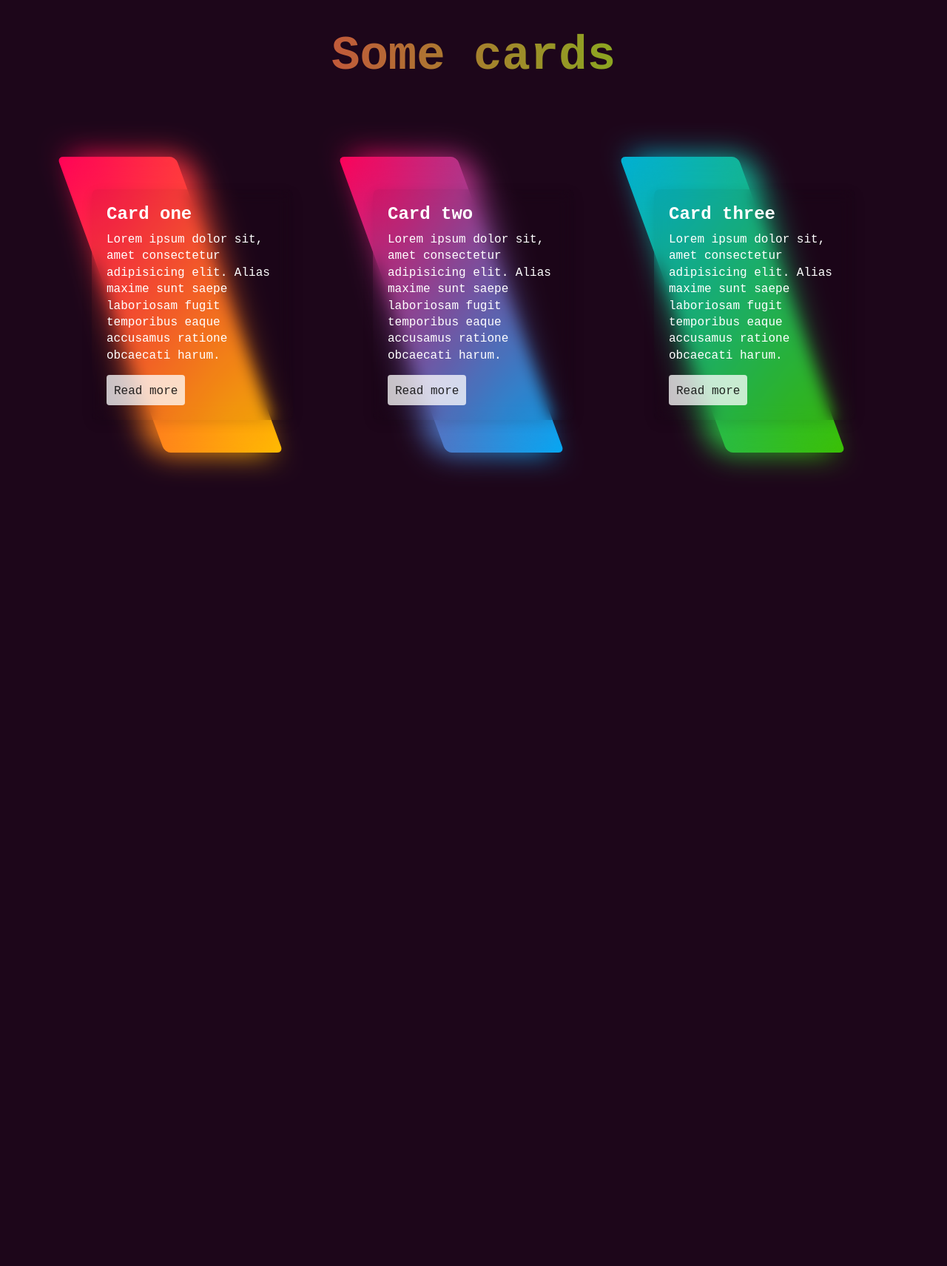
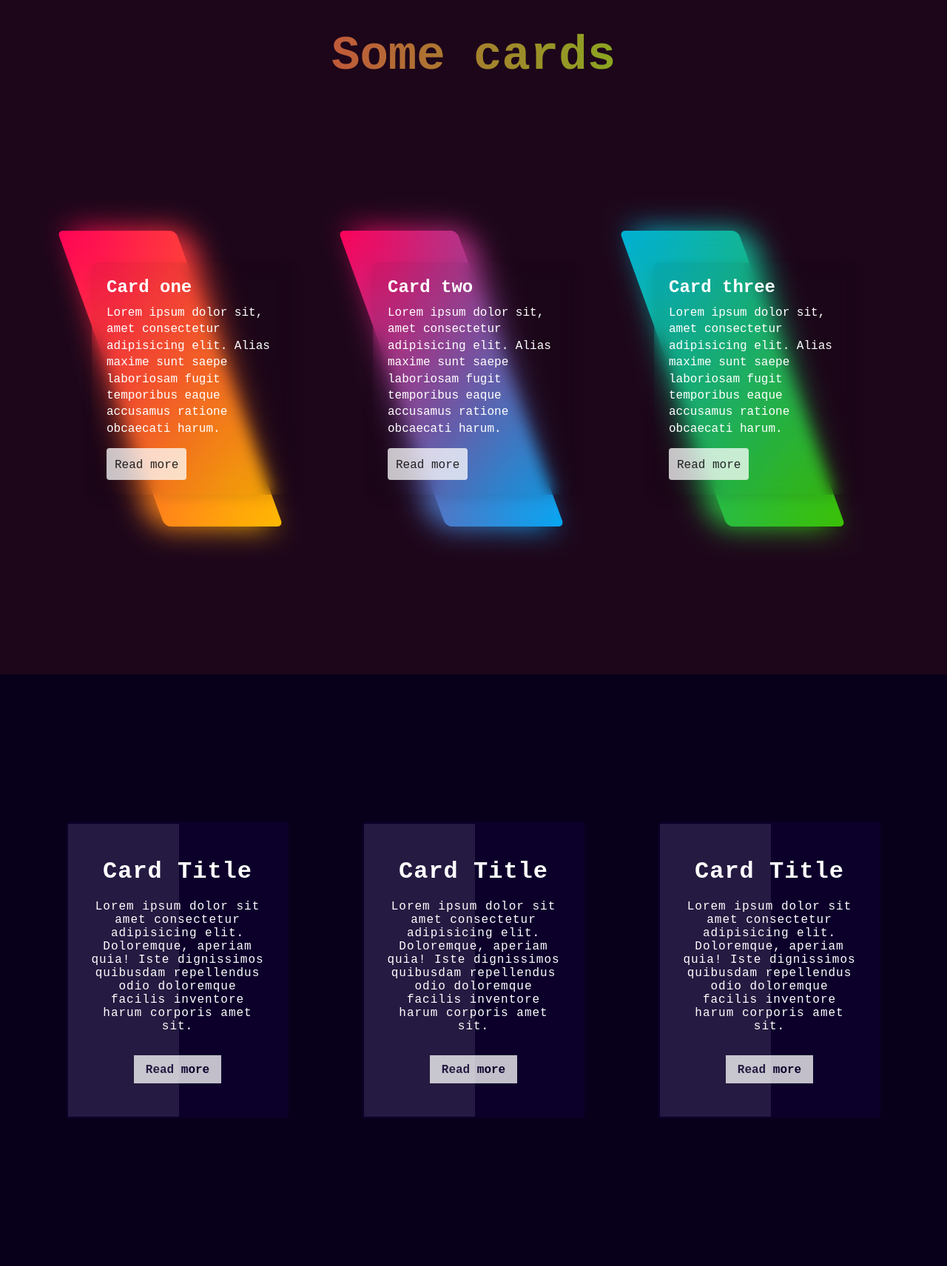
Before and after one commit to sahvanart/css-work, a PHP site: page /projects/old/cards/index.html in a window 1280 px wide. Shown: the whole page at 74% size. Before the commit the page ends 642 px from the top, so only its background shows below. Run offline with PHP 8.4, Linux system fonts and the light colour scheme.

Commit message:
added more cards to the cards project

```diff
--- a/projects/old/cards/index.html
+++ b/projects/old/cards/index.html
@@ -12,7 +12,7 @@
 <body>
     <h1>Some cards</h1>
 
-    <div class="container">
+    <section class="glowing">
         <div class="box">
             <span></span>
             <div class="content">
@@ -43,7 +43,46 @@
                 <a href="#">Read more</a>
             </div>
         </div>
-    </div>
+    </section>
+
+    <section class="shining">
+        <div class="card">
+            <span></span>
+            <span></span>
+            <span></span>
+            <span></span>
+            <div class="content">
+                <h2>1</h2>
+                <h3>Card Title</h3>
+                <p>Lorem ipsum dolor sit amet consectetur adipisicing elit. Doloremque, aperiam quia! Iste dignissimos quibusdam repellendus odio doloremque facilis inventore harum corporis amet sit.</p>
+                <a href="#">Read more</a>
+            </div>
+        </div>
+        <div class="card">
+            <span></span>
+            <span></span>
+            <span></span>
+            <span></span>
+            <div class="content">
+                <h2>2</h2>
+                <h3>Card Title</h3>
+                <p>Lorem ipsum dolor sit amet consectetur adipisicing elit. Doloremque, aperiam quia! Iste dignissimos quibusdam repellendus odio doloremque facilis inventore harum corporis amet sit.</p>
+                <a href="#">Read more</a>
+            </div>
+        </div>
+        <div class="card">
+            <span></span>
+            <span></span>
+            <span></span>
+            <span></span>
+            <div class="content">
+                <h2>3</h2>
+                <h3>Card Title</h3>
+                <p>Lorem ipsum dolor sit amet consectetur adipisicing elit. Doloremque, aperiam quia! Iste dignissimos quibusdam repellendus odio doloremque facilis inventore harum corporis amet sit.</p>
+                <a href="#">Read more</a>
+            </div>
+        </div>
+    </section>
 </body>
 
 </html>
--- a/projects/old/cards/style.css
+++ b/projects/old/cards/style.css
@@ -9,7 +9,6 @@ body {
   /* display: flex; */
   justify-content: center;
   align-items: center;
-  min-height: 100vh;
   background-color: #1d061a;
 }
 
@@ -23,15 +22,28 @@ h1 {
   padding: 40px 0 0 0;
 }
 
-.container {
+/*****************************************************************************************************************/
+/*                                                  GLOWING CARDS SECTION                                        */
+/*****************************************************************************************************************/
+
+
+.glowing {
+  min-height: 100vh;
   display: flex;
   justify-content: center;
   align-items: center;
   flex-wrap: wrap;
-  padding: 40px 0;
 }
 
-.container .box {
+.glowing {
+  min-height: 100vh;
+  display: flex;
+  justify-content: center;
+  align-items: center;
+  flex-wrap: wrap;
+}
+
+.glowing .box {
   position: relative;
   width: 320px;
   height: 400px;
@@ -42,7 +54,7 @@ h1 {
   transition: 0.5s;
 }
 
-.container .box:before {
+.glowing .box:before {
   content: "";
   position: absolute;
   top: 0;
@@ -55,7 +67,7 @@ h1 {
   transition: 0.5s;
 }
 
-.container .box:after {
+.glowing .box:after {
   content: "";
   position: absolute;
   top: 0;
@@ -69,29 +81,29 @@ h1 {
   filter: blur(20px);
 }
 
-.container .box:hover:before,
-.container .box:hover:after {
+.glowing .box:hover:before,
+.glowing .box:hover:after {
   transform: skewX(0deg);
   left: 20px;
   width: calc(100% - 90px);
 }
 
-.container .box:nth-child(1):before,
-.container .box:nth-child(1):after {
+.glowing .box:nth-child(1):before,
+.glowing .box:nth-child(1):after {
   background: linear-gradient(315deg, #ffbc00, #ff0058);
 }
 
-.container .box:nth-child(2):before,
-.container .box:nth-child(2):after {
+.glowing .box:nth-child(2):before,
+.glowing .box:nth-child(2):after {
   background: linear-gradient(315deg, #03a9f4, #ff0058);
 }
 
-.container .box:nth-child(3):before,
-.container .box:nth-child(3):after {
+.glowing .box:nth-child(3):before,
+.glowing .box:nth-child(3):after {
   background: linear-gradient(315deg, #3bc002, #00afd6);
 }
 
-.container .box span {
+.glowing .box span {
   display: block;
   position: absolute;
   top: 0;
@@ -102,7 +114,7 @@ h1 {
   pointer-events: none;
 }
 
-.container .box span:before {
+.glowing .box span:before {
   content: "tell me";
   position: absolute;
   top: 0;
@@ -121,7 +133,7 @@ h1 {
   justify-content: center;
 }
 
-.container .box:hover span:before {
+.glowing .box:hover span:before {
   top: -50px;
   left: 0px;
   width: 75px;
@@ -129,7 +141,7 @@ h1 {
   opacity: 1;
 }
 
-.container .box span:after {
+.glowing .box span:after {
   content: "something";
   position: absolute;
   bottom: 0;
@@ -149,7 +161,7 @@ h1 {
   justify-content: center;
 }
 
-.container .box:hover span:after {
+.glowing .box:hover span:after {
   bottom: -50px;
   right: 50px;
   width: 100px;
@@ -167,7 +179,7 @@ h1 {
   }
 }
 
-.container .box .content {
+.glowing .box .content {
   position: relative;
   left: 0;
   padding: 20px 20px;
@@ -181,24 +193,25 @@ h1 {
   width: 85%;
 }
 
-.container .box:hover .content {
+.glowing .box:hover .content {
   left: -25px;
   padding: 60px 30px;
 }
 
-.container .box .content h2 {
+.glowing .box .content h2 {
   font-size: 1.5em;
   color: #ffffff;
   margin-bottom: 10px;
 }
 
-.container .box .content p {
+.glowing .box .content p {
   font-size: 1em;
   line-height: 1.4em;
   margin-bottom: 10px;
 }
 
-.container .box .content a {
+.glowing .box .content a {
+  border: 0.5px solid transparent;
   display: inline-block;
   font-size: 1em;
   color: rgba(0, 0, 0, 0.85);
@@ -210,7 +223,7 @@ h1 {
   margin-top: 5px;
 }
 
-.container .box .content a:hover {
+.glowing .box .content a:hover {
   letter-spacing: 0.5px;
   transition: 0.5s;
   font-size: 1em;
@@ -219,3 +232,187 @@ h1 {
   background: rgba(255, 255, 255, 0.05);
   box-shadow: 5px 5px 5px rgba(0, 0, 0, 0.1);
 }
+
+/*****************************************************************************************************************/
+/*                                                  SHINING CARDS SECTION                                        */
+/*****************************************************************************************************************/
+
+.shining {
+  background: #08001b;
+  min-height: 100vh;
+  display: flex;
+  justify-content: center;
+  align-items: center;
+  flex-wrap: wrap;
+}
+
+.shining .card {
+  position: relative;
+  width: 300px;
+  height: 400px;
+  margin: 50px;
+  background: #0c002b;
+  display: flex;
+  justify-content: center;
+  align-items: center;
+  overflow: hidden;
+}
+
+.shining:hover .card {
+  opacity: 0.66;
+}
+
+.shining .card:hover {
+  opacity: 1;
+}
+
+
+.shining .card:before {
+  content: '';
+  position: absolute;
+  top: 2px;
+  left: 2px;
+  bottom: 2px;
+  width: 50%;
+  background: rgba(255, 255, 255, 0.1);
+  pointer-events: none;
+}
+
+.shining .card .content {
+  padding: 30px;
+  text-align: center;
+}
+
+.shining .card .content h2 {
+  position: absolute;
+  top: 100px;
+  height: 100px;
+  right: 10px;
+  font-size: 2.5em;
+  font-weight: 800;
+  color: #1779ff;
+  z-index: 1;
+  visibility: hidden;
+  transition: 0.5s ;
+}
+
+.shining .card:hover .content h2 {
+  opacity: 1;
+  transform: translateY(-60px);
+  visibility: visible;
+}
+
+.shining .card .content h3 {
+  position: relative;
+  font-size: 2em;
+  font-weight: 800;
+  color: #fff;
+  z-index: 2;
+  letter-spacing: 1px;
+  transition: 0.5s;
+  padding-bottom: 0px;
+}
+
+.shining .card .content p {
+  position: relative;
+  font-size: 1em;
+  font-weight: 300;
+  color: #fff;
+  z-index: 2;
+  letter-spacing: 1px;
+  transition: 0.5s;
+  padding-top: 20px;
+}
+
+
+.shining .card:hover .content h3,.shining .card:hover .content p {
+  opacity: 1;
+}
+
+.shining .card .content a {
+  border: 0.5px solid transparent;
+  display: inline-block;
+  margin-top: 30px;
+  padding: 10px 15px 8px 15px;
+  background: rgba(255,255,255,0.75);
+  color: #0c002b;
+  text-decoration: none;
+  font-weight: 600;
+}
+
+.shining .card .content a:hover {
+  background: rgba(255,255,255,0.25);
+  border: solid 0.5px #fff;
+  color: #ffffff;
+  font-weight: 400;
+}
+
+.shining .card span {
+  transition: 0.5s;
+  opacity: 0;
+}
+
+.shining .card:hover span {
+  opacity: 1;
+}
+.shining .card span:nth-child(1) {
+  position: absolute;
+  top: 0;
+  left: 0;
+  width: 100%;
+  height: 3px;
+  background: linear-gradient(to right, transparent, #1779ff);
+  animation: animate1 2s linear infinite;
+}
+
+@keyframes animate1 {
+    0% {transform: translateX(-100%);}
+    100% {transform: translateX(100%);}
+}
+
+.shining .card span:nth-child(2) {
+  position: absolute;
+  top: 0;
+  right: 0;
+  height: 100%;
+  width: 3px;
+  background: linear-gradient(to bottom, transparent, #1779ff);
+  animation: animate2 2s linear infinite;
+  animation-delay: 1s;
+}
+
+@keyframes animate2 {
+    0% {transform: translateY(-100%);}
+    100% {transform: translateY(100%);}
+}
+
+.shining .card span:nth-child(3) {
+  position: absolute;
+  bottom: 0;
+  left: 0;
+  width: 100%;
+  height: 3px;
+  background: linear-gradient(to left, transparent, #1779ff);
+  animation: animate3 2s linear infinite;
+}
+
+@keyframes animate3 {
+    0% {transform: translateX(100%);}
+    100% {transform: translateX(-100%);}
+}
+
+.shining .card span:nth-child(4) {
+  position: absolute;
+  top: 0;
+  left: 0;
+  height: 100%;
+  width: 3px;
+  background: linear-gradient(to top, transparent, #1779ff);
+  animation: animate4 2s linear infinite;
+  animation-delay: 1s;
+}
+
+@keyframes animate4 {
+    0% {transform: translateY(100%);}
+    100% {transform: translateY(-100%);}
+}
```
